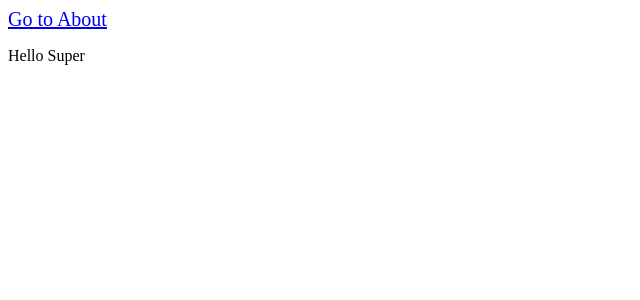
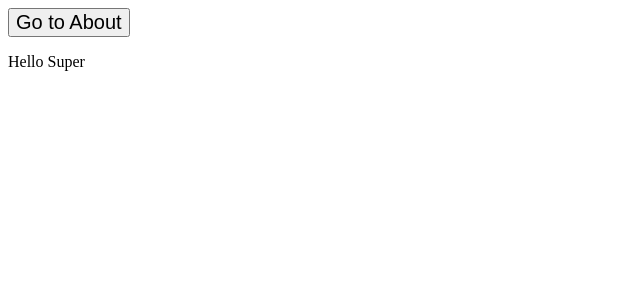
Before and after one commit to joe83/super-next-js, a Next.js app: page / in a window 1280 px wide. Shown: the top 300 px of the page, without its empty margins (0-640 px from the left). Built offline with nearby package versions, Linux system fonts and the light colour scheme.

Commit message:
use button in index too

```diff
--- a/pages/index.js
+++ b/pages/index.js
@@ -3,7 +3,7 @@ import Link from 'next/link'
 const Index = () => (
   <div>
     <Link href='/about'>
-      <a style={{ fontSize: 20 }}>Go to About</a>
+      <button style={{ fontSize: 20 }}>Go to About</button>
     </Link>
       <p>Hello Super</p>
   </div>
```
